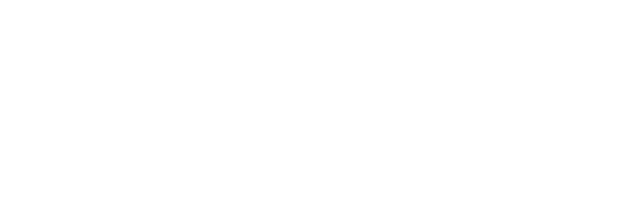
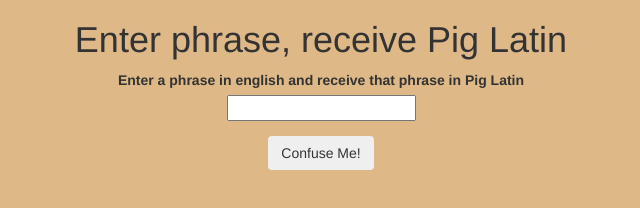
Before and after one commit to Zentraxius/piglatin, a plain HTML site: page index.html in a window 1280 px wide. Shown: the whole page, without its empty margins (319-959 px from the left). Drawn offline with Linux system fonts and the light colour scheme.

Commit message:
add html information and basic site info, setup basic styles.css, added classes and ID's
Co-authored-by: Deryck Jackson <Dgjackson01@gmail.com>

```diff
--- a/css/styles.css
+++ b/css/styles.css
@@ -0,0 +1,8 @@
+.pigLatinResult {
+  display: none;
+}
+
+body {
+  text-align: center;
+  background-color: burlywood;
+}
--- a/index.html
+++ b/index.html
@@ -12,7 +12,21 @@
 </head>
 
 <body>
-
+  <div class="container">
+    <h1>Enter phrase, receive Pig Latin</h1>
+    <form id='pig-latin'>
+      <div class="form-group">
+        <label for="pigL">Enter a phrase in english and receive that phrase in Pig Latin</label>
+        <br>
+        <input type="text" id="englishInput">
+      </div>
+      <button class="btn" type="submit">Confuse Me!</button>
+    </form>
+    <br>
+    <div id="result">
+      <p class="pigLatinResult"></p>
+    </div>
+  </div>
 </body>
 
 </html>
```
